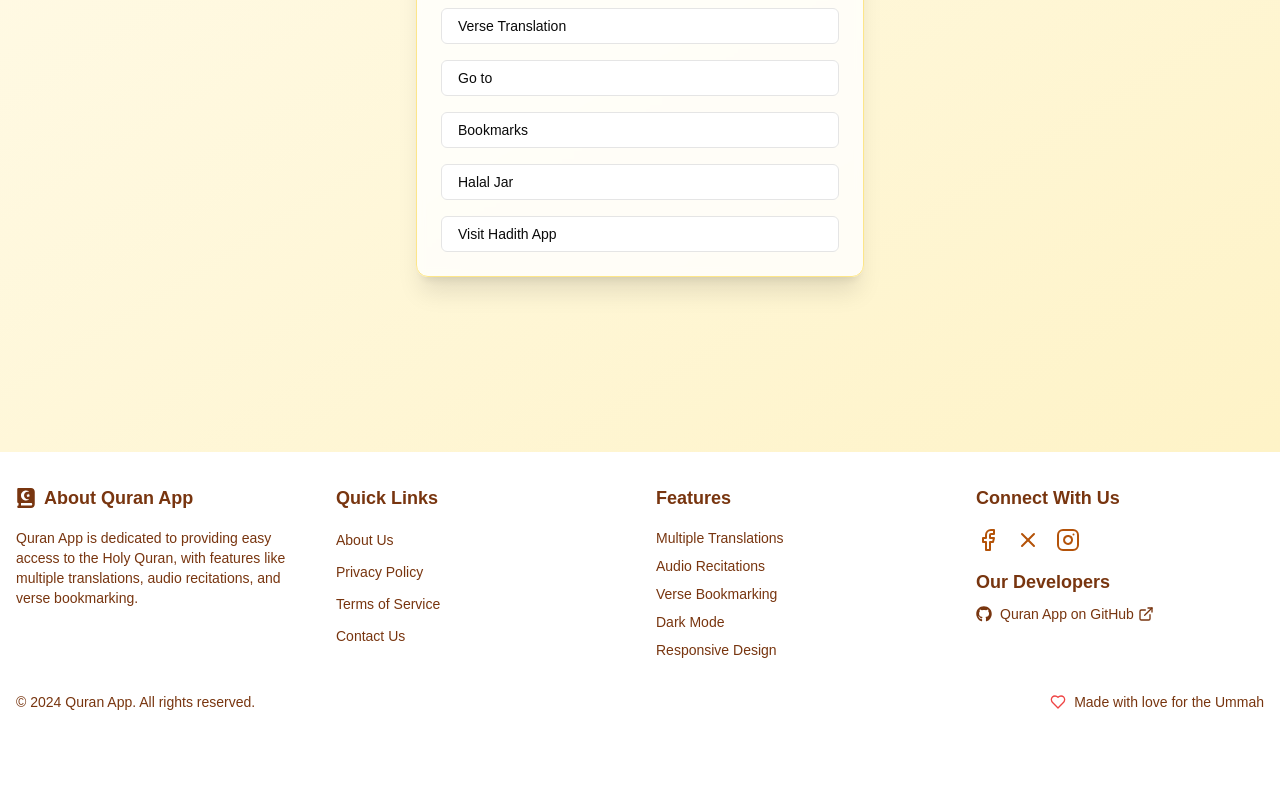
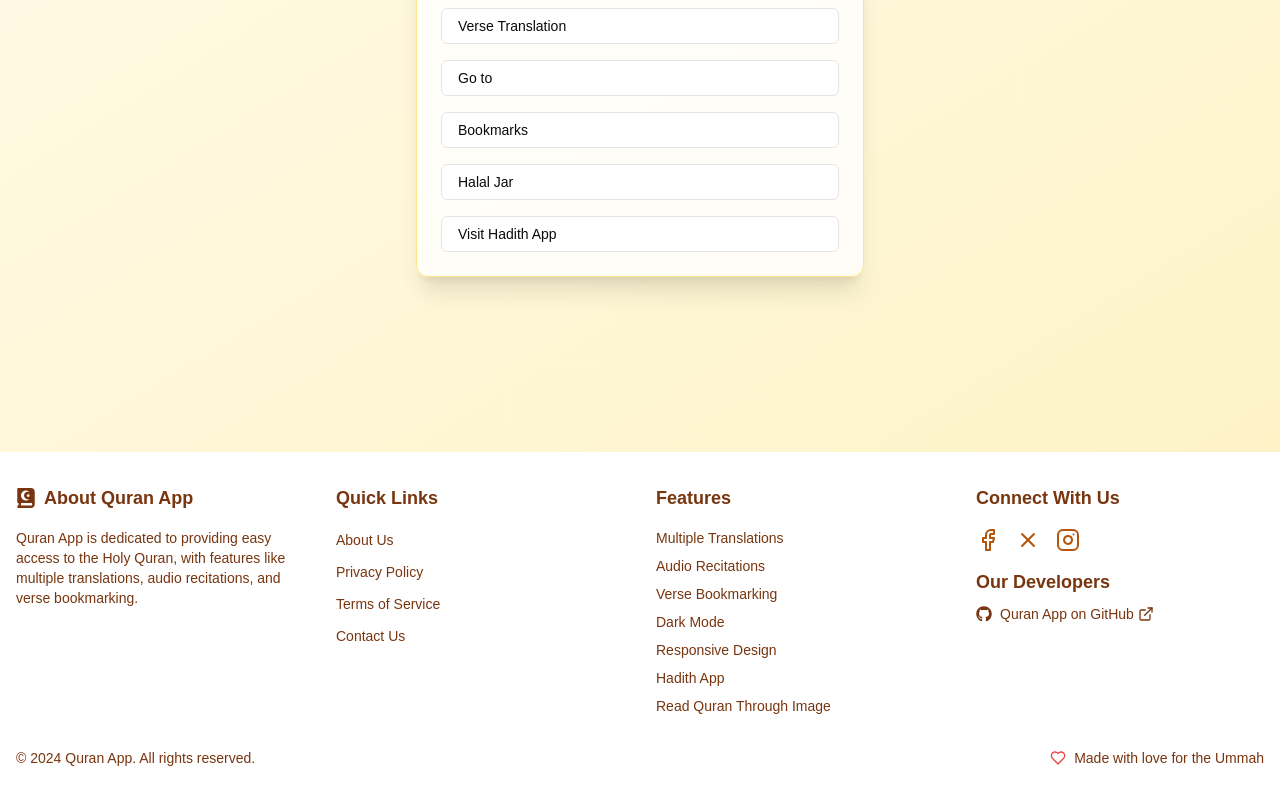
Before and after one commit to 0xshariq/quran-next-app, a Next.js app: page / in a window 1280 px wide. Shown: the part 401-1201 px from the top of the page. Before the commit the page ends 1145 px from the top, so only its background shows below. Built offline with nearby package versions, Linux system fonts and the light colour scheme.

Commit message:
Footer Updated

```diff
--- a/src/app/component/Footer.tsx
+++ b/src/app/component/Footer.tsx
@@ -43,6 +43,8 @@ export default function Footer() {
               <li className="text-sm">Verse Bookmarking</li>
               <li className="text-sm">Dark Mode</li>
               <li className="text-sm">Responsive Design</li>
+              <li className="text-sm">Hadith App</li>
+              <li className="text-sm">Read Quran Through Image</li>
             </ul>
           </div>
 
```
